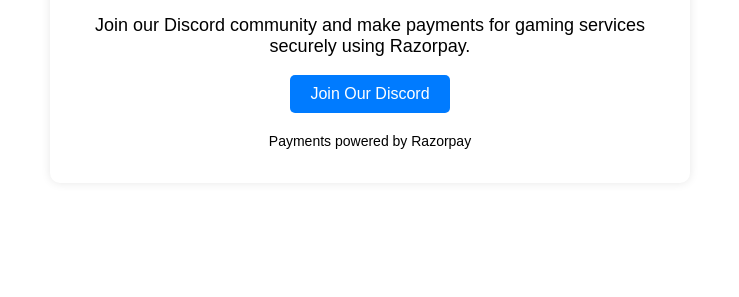
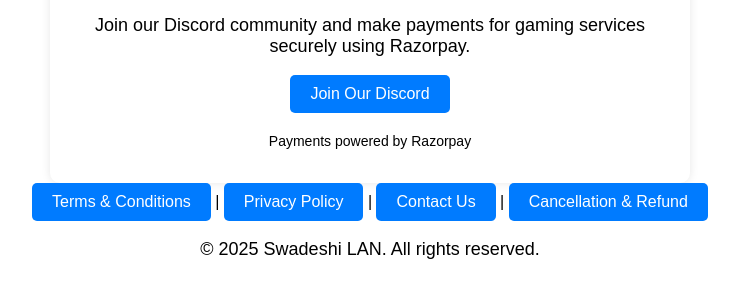
Before and after one commit to Gripgod/swadeshi-lan-site, a plain HTML site: page index.html in a window 1280 px wide. Shown: the part 203-500 px from the top of the page, without its empty margins (270-1009 px from the left). Drawn offline with Linux system fonts and the light colour scheme.

Commit message:
Update index.html

```diff
--- a/index.html
+++ b/index.html
@@ -21,5 +21,14 @@
         <a href="https://discord.gg/w5UUB7VT4Q" target="_blank">Join Our Discord</a>
         <p style="margin-top: 20px; font-size: 14px;">Payments powered by Razorpay</p>
     </div>
+        <footer>
+        <div class="footer-links">
+            <a href="terms-and-conditions.html">Terms & Conditions</a> |
+            <a href="privacy-policy.html">Privacy Policy</a> |
+            <a href="contact-us.html">Contact Us</a> |
+            <a href="cancellation-refund.html">Cancellation & Refund</a>
+        </div>
+        <p>© 2025 Swadeshi LAN. All rights reserved.</p>
+    </footer>
 </body>
 </html>
```
